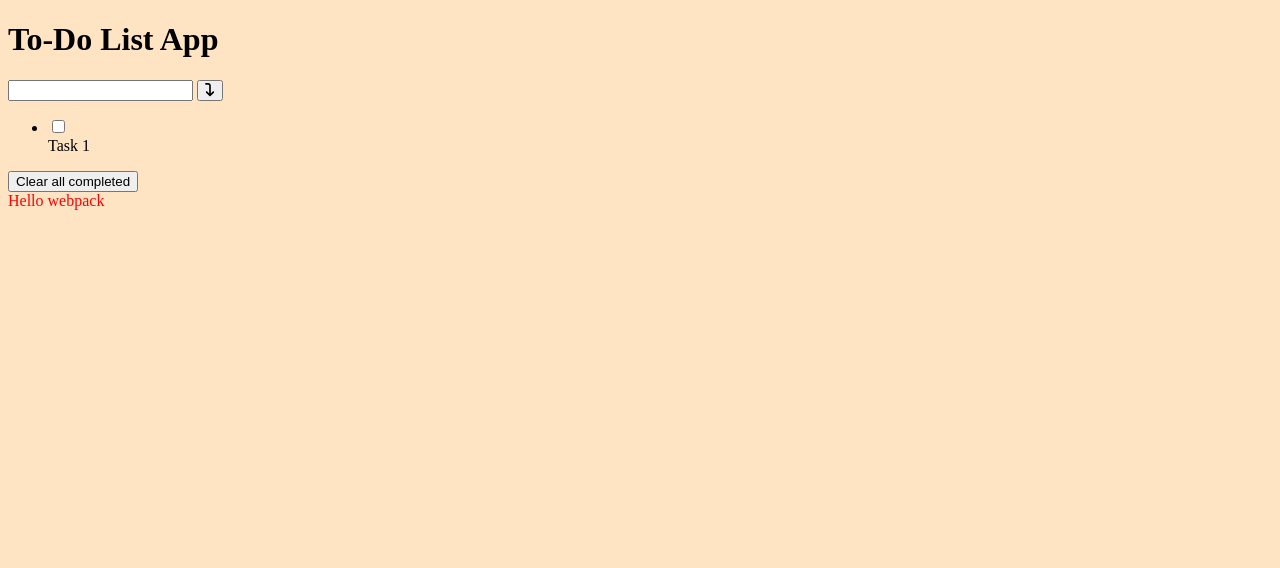
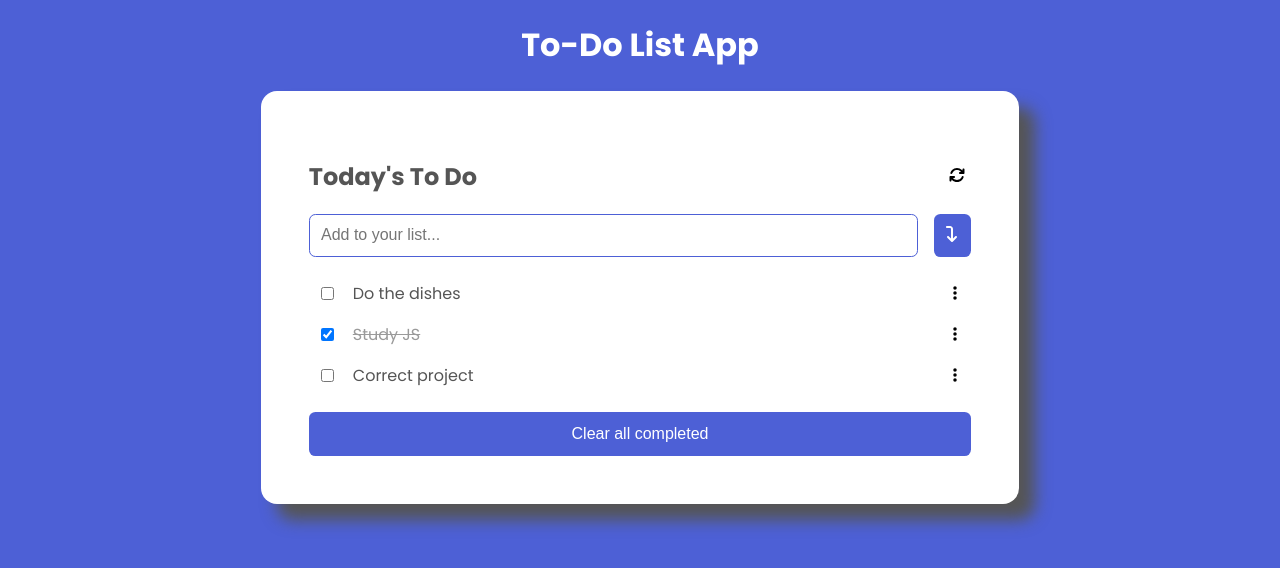
Before and after one commit to indigodavid/to-do-list-app, a website built with webpack: page src/index.html in a window 1280 px wide. Built offline with nearby package versions, Linux system fonts and the light colour scheme.

Commit message:
Edit source files for project
- Modify html to improve visual aspect
- Modify css to create custom styling
- Modify js to add elements from an array dynamically
- Add function in js to render elements needed as li.

```diff
--- a/src/index.html
+++ b/src/index.html
@@ -10,18 +10,21 @@
   <div class="container">
     <main>
       <h1>To-Do List App</h1>
+      <div class="box">
+        <div class="head">
+          <h2>Today's To Do</h2>
+          <button id="refresh"><i class="fa-solid fa-arrows-rotate"></i></button>
+        </div>
         <div id="new-wrapper">
-        <input type="text" name="new-task" id="new-task">
+          <input type="text" name="new-task" id="new-task" placeholder="Add to your list...">
           <button id="add-task"><i class="fa-solid fa-arrow-turn-down"></i></button>
         </div>
         <div id="list-wrapper">
           <ul id="task-list">
-          <li class="task">
-            <input type="checkbox" name="task1" id="task1">
-            <div class="text">Task 1</div>
-          </li>
+            <!-- Generated via index.js -->
           </ul>
           <button id="clear">Clear all completed</button>
+        </div>
       </div>
     </main>
   </div>
--- a/src/index.js
+++ b/src/index.js
@@ -1,16 +1,58 @@
 import _ from 'lodash';
-import '@fortawesome/fontawesome-free/';
 import '@fortawesome/fontawesome-free/css/all.css';
 import '@fortawesome/fontawesome-free/js/all.js';
 import './style.css';
 
-function component() {
-  const element = document.createElement('div');
+const toDoTasks = [
+  {
+    description: 'Do the dishes',
+    completed: false,
+    index: 1,
+  },
+  {
+    description: 'Study JS',
+    completed: true,
+    index: 2,
+  },
+  {
+    description: 'Correct project',
+    completed: false,
+    index: 3,
+  },
+];
 
-  // Lodash, now imported by this script
-  element.innerHTML = _.join(['Hello', 'webpack'], ' ');
-  element.classList.add('hello');
-  return element;
-}
+const taskList = document.getElementById('task-list');
 
-document.body.appendChild(component());
+toDoTasks.forEach((task) => {
+  const li = document.createElement('li');
+  const input = document.createElement('input');
+  const div = document.createElement('div');
+  const button = document.createElement('button');
+
+  li.setAttribute('id', `task${task.index}`);
+  li.classList.add('task');
+
+  input.checked = task.completed;
+  input.setAttribute('type', 'checkbox');
+  input.setAttribute('name', `check${task.index}`);
+  input.setAttribute('id', `check${task.index}`);
+
+  div.classList.add('text');
+  div.innerHTML = task.description;
+  if(input.checked) {
+    div.classList.add('done');
+  }
+
+  button.classList.add('options');
+  button.innerHTML = '<i class="fa-solid fa-ellipsis-vertical"></i>'
+
+  li.appendChild(input);
+  li.appendChild(div);
+  li.appendChild(button);
+
+  taskList.appendChild(li);
+
+  input.addEventListener('change', ()=> {
+    div.classList.toggle('done');
+  })
+});
--- a/src/style.css
+++ b/src/style.css
@@ -1,7 +1,121 @@
-body {
-  background-color: bisque;
+@import url('https://fonts.googleapis.com/css2?family=Poppins:ital,wght@0,100;0,200;0,300;0,400;0,500;0,600;0,700;0,800;0,900;1,100;1,200;1,300;1,400;1,500;1,600;1,700;1,800;1,900&display=swap');
+
+* {
+  box-sizing: border-box;
 }
 
-.hello {
-  color: red;
+:root {
+  --color-primary: #555;
+  --color-disabled: #9a9a9a;
+  --color-accent: #4d60d6;
+  --color-active: #2db32d;
+  --color-negative: #fff;
+  --font: 'Poppins', sans-serif;
 }
+
+body {
+  font-family: var(--font);
+  color: var(--color-primary);
+  background-color: var(--color-accent);
+}
+
+ul {
+  list-style: none;
+  padding: 0;
+}
+
+h1 {
+  text-align: center;
+  color: var(--color-negative);
+}
+
+button,
+input {
+  background-color: transparent;
+  border: none;
+  font-size: 1rem;
+}
+
+.box {
+  width: 60%;
+  margin: 0 auto;
+  padding: 3rem;
+  background-color: var(--color-negative);
+  border-radius: 1rem;
+  box-shadow: 1rem 1rem 1rem var(--color-primary);
+}
+
+.task {
+  display: flex;
+  gap: 1rem;
+  align-items: center;
+  width: 100%;
+  padding: 0.5rem;
+}
+
+.text {
+  flex: 1;
+}
+
+.done {
+  text-decoration: line-through;
+  color: var(--color-disabled);
+}
+
+.options {
+  justify-self: flex-end;
+}
+
+.head {
+  display: flex;
+}
+
+.head h2 {
+  flex: 1;
+}
+
+#new-wrapper {
+  width: 100%;
+  display: flex;
+  gap: 1rem;
+}
+
+#new-task {
+  flex: 1;
+}
+
+#clear {
+  width: 100%;
+}
+
+#add-task,
+#clear {
+  color: var(--color-negative);
+  background-color: var(--color-accent);
+  padding: 0.8rem;
+  border-radius: 0.4rem;
+}
+
+#add-task:hover,
+#clear:hover {
+  color: var(--color-accent);
+  background-color: var(--color-negative);
+  padding: 0.7rem;
+  border: 0.1rem solid var(--color-accent);
+}
+
+#add-task:active,
+#clear:active {
+  color: var(--color-negative);
+  background-color: var(--color-active);
+  padding: 0.7rem;
+  border: 0.1rem solid var(--color-active);
+}
+
+#new-task {
+  color: var(--color-primary);
+  background-color: var(--color-negative);
+  padding: 0.7rem;
+  border: 0.1rem solid var(--color-accent);
+  border-radius: 0.4rem;
+}
```
Lines whose indentation alone changed are shown as unchanged.
